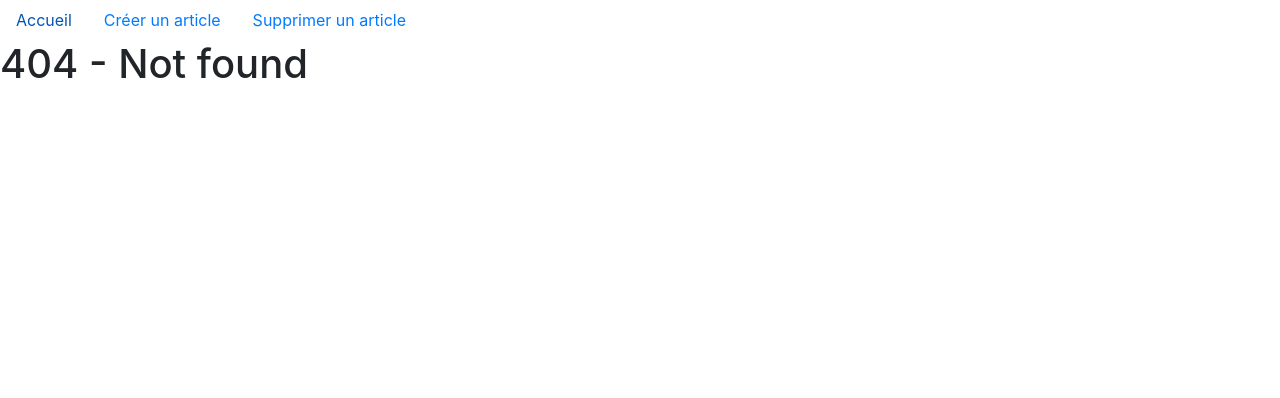
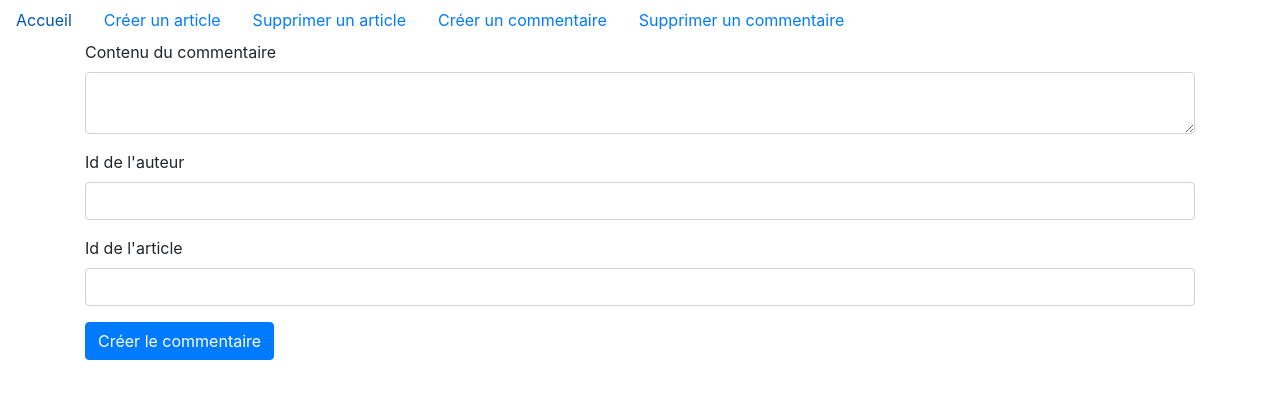
Before and after one commit to faridarezki/bge-first-react-project, a React (Create React App) app: page /comments/create in a window 1280 px wide. Before the commit this address had no page. Shown: the top 398 px of the page. Built offline with nearby package versions, Linux system fonts and the light colour scheme.

Commit message:
add Create & Delete Comment pages

```diff
--- a/src/App.js
+++ b/src/App.js
@@ -10,6 +10,8 @@ import Navigation from './components/Navigation';
 import Home          from './pages/Home';
 import CreateArticle from './pages/CreateArticle';
 import DeleteArticle from './pages/DeleteArticle';
+import CreateComment from './pages/CreateComment';
+import DeleteComment from './pages/DeleteComment';
 import NotFound      from './pages/NotFound';
 
 const App = () => {
@@ -20,6 +22,8 @@ const App = () => {
         <Route exact path="/"          component={Home}          />
         <Route path="/articles/create" component={CreateArticle} />
         <Route path="/articles/delete" component={DeleteArticle} />
+        <Route path="/comments/create" component={CreateComment} />
+        <Route path="/comments/delete" component={DeleteComment} />
         <Route path="*"                component={NotFound}      />
       </Switch>
     </Router>
--- a/src/components/Navigation.js
+++ b/src/components/Navigation.js
@@ -20,6 +20,16 @@ const Navigation = () => {
                     Supprimer un article
                 </Nav.Link>
             </Nav.Item>
+            <Nav.Item>
+                <Nav.Link as={Link} to="/comments/create">
+                    Créer un commentaire
+                </Nav.Link>
+            </Nav.Item>
+            <Nav.Item>
+                <Nav.Link as={Link} to="/comments/delete">
+                    Supprimer un commentaire
+                </Nav.Link>
+            </Nav.Item>
         </Nav>
     );
 }
--- /dev/null
+++ b/src/pages/CreateComment.js
@@ -0,0 +1,71 @@
+import React, { useState } from 'react';
+
+import Container from 'react-bootstrap/Container';
+import Form      from 'react-bootstrap/Form';
+import Button    from 'react-bootstrap/Button';
+
+const CreateComment = () => {
+    const [ content,   setContent   ] = useState("");
+    const [ author,    setAuthor    ] = useState("");
+    const [ articleId, setArticleId ] = useState("");
+
+    const handleSubmit = (event) => {
+        event.preventDefault();
+
+        console.log("content : ", content);
+        console.log("author : ", author);
+        console.log("articleId : ", articleId);
+    }
+
+    const handleChange = (event) => {
+        switch (event.target.name) {
+            case "content":
+                setContent(event.target.value);
+                break;
+            case "author":
+                setAuthor(event.target.value);
+                break;
+            case "articleId":
+                setArticleId(event.target.value);
+                break;
+            // no default
+        }
+    }
+
+    return (
+        <Container>
+            <Form onSubmit={handleSubmit}>
+                <Form.Group controlId="comment.content" >
+                    <Form.Label>Contenu du commentaire</Form.Label>
+                    <Form.Control
+                        as="textarea"
+                        name="content"
+                        onChange={handleChange}
+                        value={content}
+                    />
+                </Form.Group>
+                <Form.Group controlId="comment.author" >
+                    <Form.Label>Id de l'auteur</Form.Label>
+                    <Form.Control
+                        type="number"
+                        name="author"
+                        onChange={handleChange}
+                        value={author}
+                    />
+                </Form.Group>
+                <Form.Group controlId="comment.articleId" >
+                    <Form.Label>Id de l'article</Form.Label>
+                    <Form.Control
+                        type="number"
+                        name="articleId"
+                        onChange={handleChange}
+                        value={articleId}
+                    />
+                </Form.Group>
+                <Button type="submit">Créer le commentaire</Button>
+            </Form>
+        </Container>
+    );
+};
+
+export default CreateComment;
--- /dev/null
+++ b/src/pages/DeleteComment.js
@@ -0,0 +1,43 @@
+import React, { useState } from 'react';
+
+import Container from 'react-bootstrap/Container';
+import Form      from 'react-bootstrap/Form';
+import Button    from 'react-bootstrap/Button';
+
+const DeleteComment = () => {
+    const [ id, setId ] = useState("");
+
+    const handleSubmit = (event) => {
+        event.preventDefault();
+
+        console.log("id : ", id);
+    }
+
+    const handleChange = (event) => {
+        switch(event.target.name) {
+            case "id":
+                setId(event.target.value);
+                break;
+            // no default
+        }
+    }
+
+    return (
+        <Container>
+            <Form onSubmit={handleSubmit}>
+                <Form.Group controlId="comment.id">
+                    <Form.Label>Id du commentaire</Form.Label>
+                    <Form.Control
+                        type="number"
+                        name="id"
+                        onChange={handleChange}
+                        value={id}
+                    />
+                </Form.Group>
+                <Button type="submit">Supprimer le commentaire</Button>
+            </Form>
+        </Container>
+    );
+};
+
+export default DeleteComment;
```
